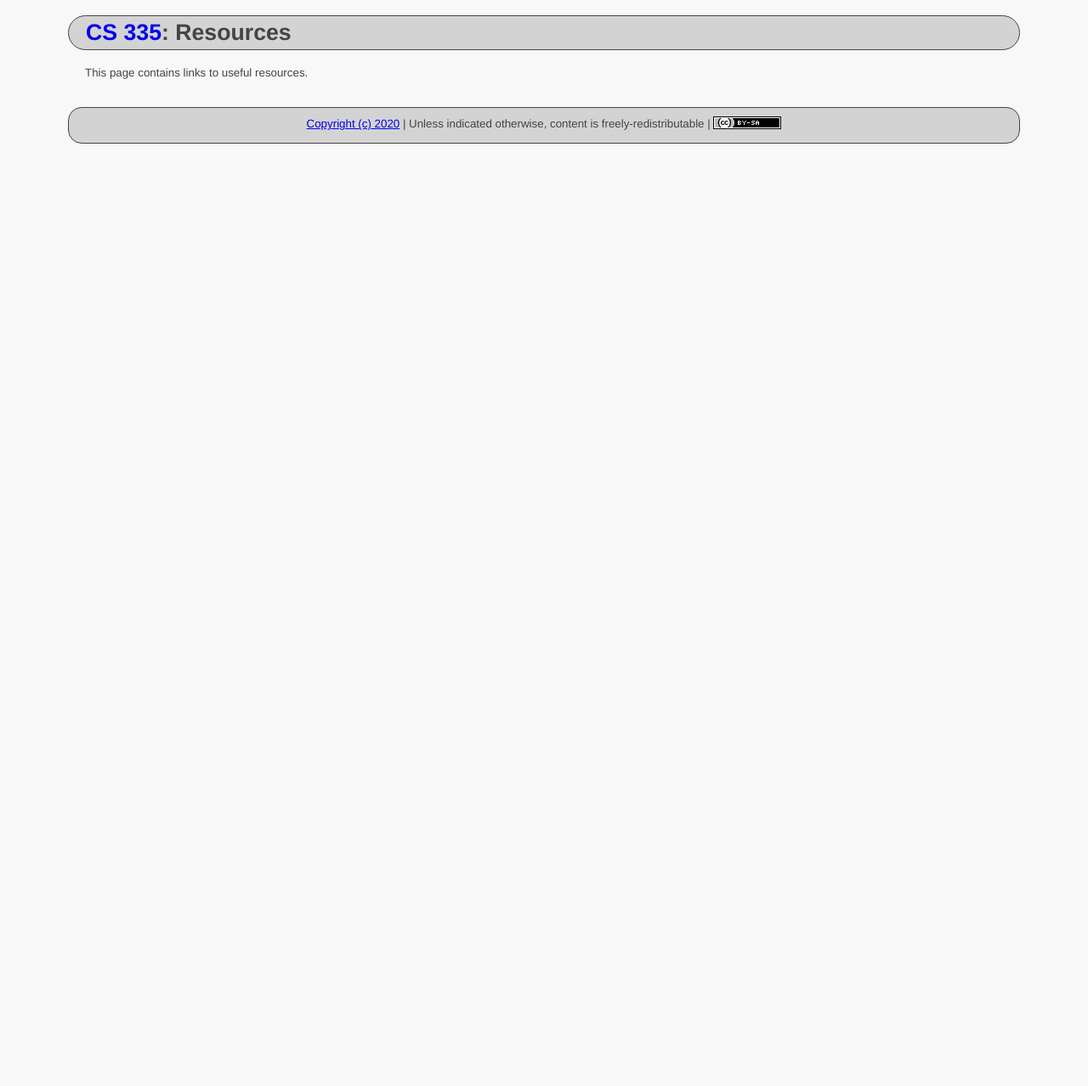
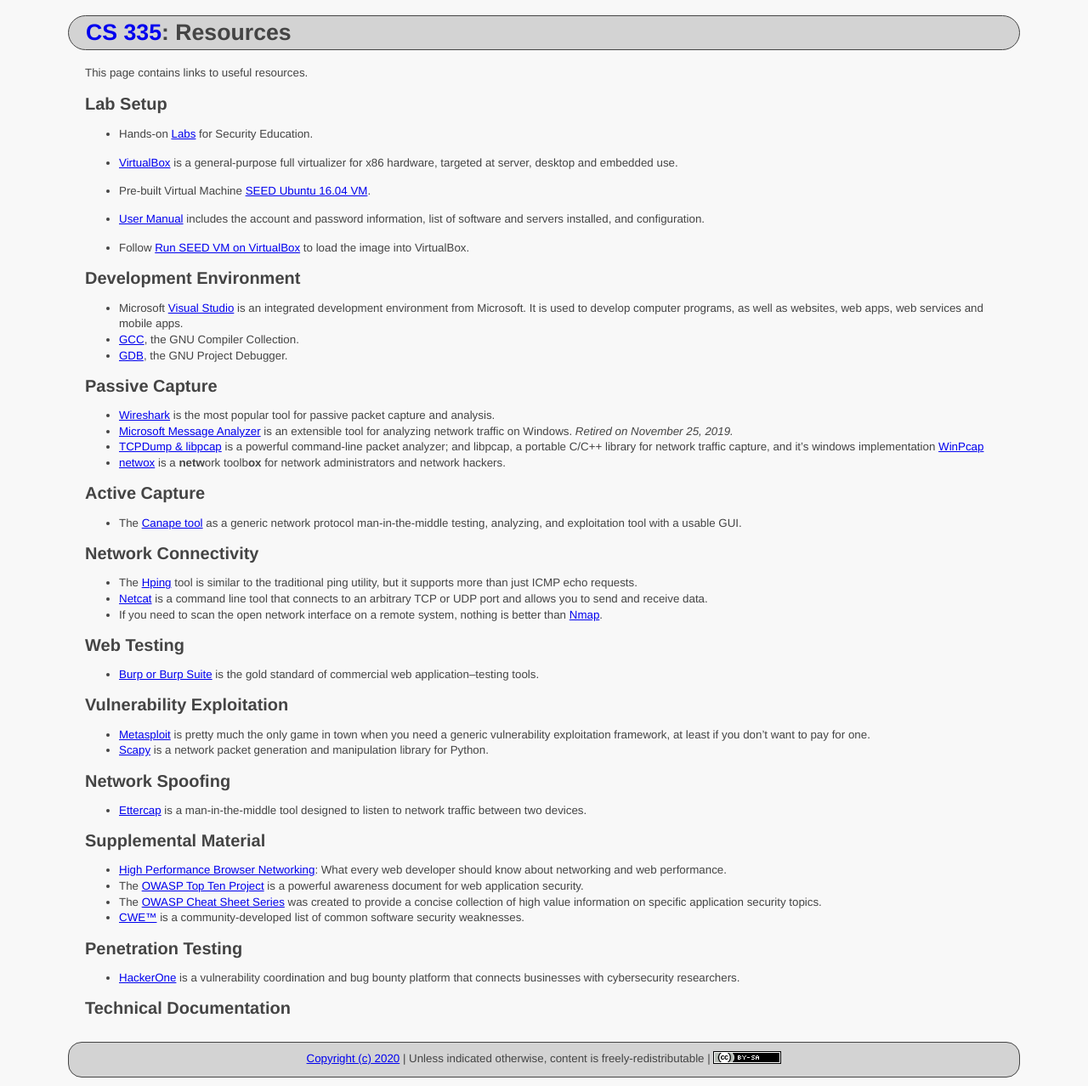
Before and after one commit to ycpcs/cs335-spring2020, a Jekyll site: the page built from resources/index.md, in a window 1280 px wide. Shown: the whole page at 85% size. Built offline with Jekyll 4.4.1, drawn with Linux system fonts in a browser that asks for light colours; before the commit the page ends 900 px from its top, so only the background shows below that.

Commit message:
Add initial resources

```diff
--- a/resources/index.md
+++ b/resources/index.md
@@ -1,6 +1,72 @@
 ---
 layout: default
+course_number: CS335
 title: Resources
 ---
 
 This page contains links to useful resources.
+
+Lab Setup
+-----------------------------------
+- Hands-on [Labs](http://www.cis.syr.edu/~wedu/seed/Labs_16.04/) for Security Education.
+
+- [VirtualBox](https://www.virtualbox.org/wiki/Downloads) is a general-purpose full virtualizer for x86 hardware, targeted at server, desktop and embedded use.
+
+-  Pre-built Virtual Machine [SEED Ubuntu 16.04 VM](https://drive.google.com/file/d/12l8OO3PXHjUsf9vfjkAf7-I6bsixvMUa/view?usp=sharing).
+
+- [User Manual](http://www.cis.syr.edu/~wedu/seed/Documentation/Ubuntu16_04_VM/Ubuntu16_04_VM_Manual.pdf) includes the account and password information, list of software and servers installed, and configuration.
+
+- Follow [Run SEED VM on VirtualBox](http://www.cis.syr.edu/~wedu/seed/Labs_16.04/Documents/SEEDVM_VirtualBoxManual.pdf) to load the image into VirtualBox.
+
+Development Environment
+------------------------------------
+- Microsoft  [Visual Studio](https://visualstudio.microsoft.com/) is an integrated development environment from Microsoft. It is used to develop computer programs, as well as websites, web apps, web services and mobile apps.
+- [GCC](https://gcc.gnu.org/), the GNU Compiler Collection.
+- [GDB](https://www.gnu.org/software/gdb/), the GNU Project Debugger.
+
+Passive Capture
+------------------------------------
+- [Wireshark](https://www.wireshark.org/) is the most popular tool for passive packet capture and analysis.
+- [Microsoft Message Analyzer](https://docs.microsoft.com/en-us/message-analyzer/microsoft-message-analyzer-operating-guide) is an extensible tool for analyzing network
+traffic on Windows. *Retired on November 25, 2019.*
+- [TCPDump & libpcap](http://www.tcpdump.org/) is a powerful command-line packet analyzer; and libpcap, a portable C/C++ library for network traffic capture, and it's windows implementation [WinPcap](https://www.winpcap.org/)
+- [netwox](http://www.cis.syr.edu/~wedu/Teaching/cis758/netw522/netwox-doc_html/) is a **netw**ork toolb**ox** for network administrators and network hackers.
+
+Active Capture
+------------------------------------
+- The [Canape tool](https://github.com/ctxis/canape) as a generic network protocol man-in-the-middle testing, analyzing, and exploitation tool with a usable GUI.
+
+Network Connectivity
+------------------------------------
+- The [Hping](http://www.hping.org/) tool is similar to the traditional ping utility, but it supports more than just ICMP echo requests.
+- [Netcat](http://netcat.sourceforge.net/) is a command line tool that connects to an arbitrary TCP or UDP port and allows you to send and receive data.
+- If you need to scan the open network interface on a remote system, nothing
+is better than [Nmap](https://nmap.org/).
+
+Web Testing
+------------------------------------
+- [Burp or Burp Suite](https://portswigger.net/burp) is the gold standard of commercial web application–testing tools.
+
+Vulnerability Exploitation
+------------------------------------
+- [Metasploit](https://github.com/rapid7/metasploit-framework) is pretty much the only game in town when you need a generic vulnerability exploitation framework, at least if you don’t want to pay for one.
+- [Scapy](https://scapy.net/) is a network packet generation and manipulation library for Python.
+
+Network Spoofing
+------------------------------------
+- [Ettercap](https://www.ettercap-project.org/) is a man-in-the-middle tool designed to
+listen to network traffic between two devices.
+
+Supplemental Material
+------------------------------------
+-  [High Performance Browser Networking](https://hpbn.co/): What every web developer should know about networking and web performance.
+-  The [OWASP Top Ten Project](https://www.owasp.org/index.php/Category:OWASP_Top_Ten_Project) is a powerful awareness document for web application security.
+-  The [OWASP Cheat Sheet Series](https://cheatsheetseries.owasp.org/) was created to provide a concise collection of high value information on specific application security topics.
+- [CWE™](https://cwe.mitre.org/compatible/product.html) is a community-developed list of common software security weaknesses.
+
+Penetration Testing
+-----------------------------------
+- [HackerOne](https://www.hackerone.com/) is a vulnerability coordination and bug bounty platform that connects businesses with cybersecurity researchers.
+
+Technical Documentation
+-----------------------------------
```
